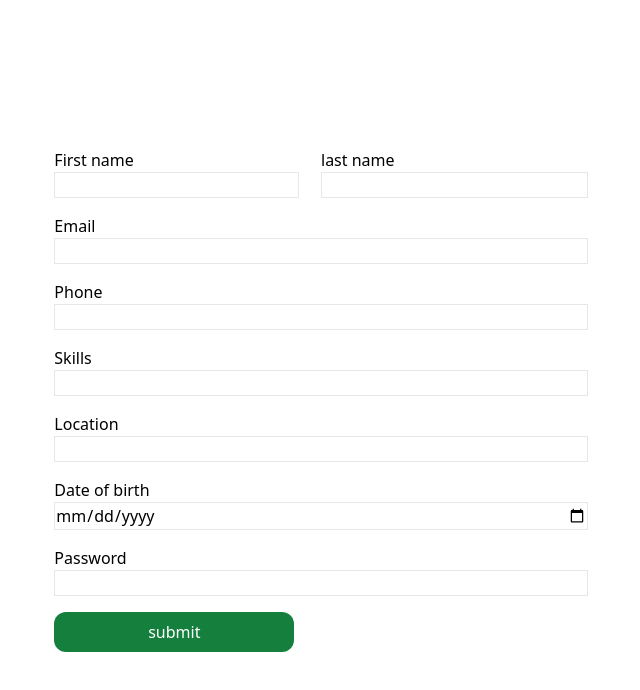
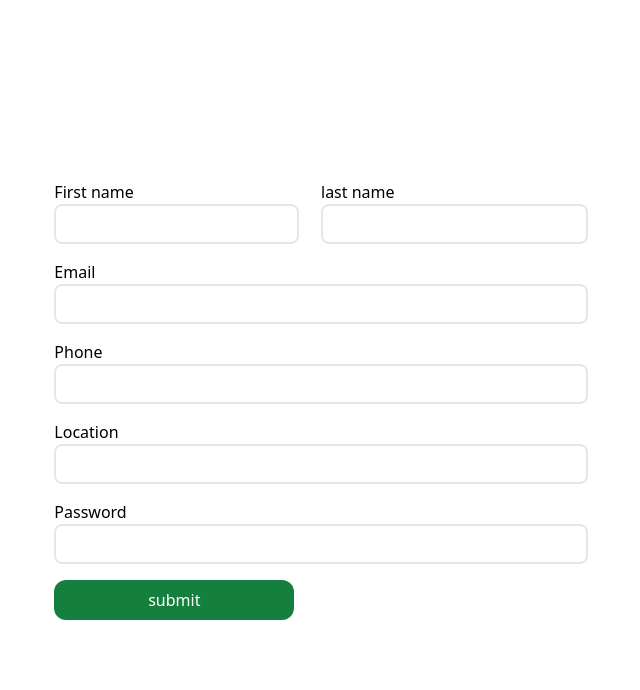
Before and after one commit to Kamau-ke/nextDoor-Jobs, a React (Vite) app: page / in a window 1280 px wide. Shown: the top 690 px of the page, without its empty margins (319-959 px from the left). Built offline with nearby package versions, Linux system fonts and the light colour scheme.

Commit message:
refined some pages

```diff
--- a/src/App.jsx
+++ b/src/App.jsx
@@ -3,7 +3,7 @@ import Navbar from './components/Navbar'
 import JobCard from './components/JobCard'
 
 import MainSection from './components/MainSection'
-import JobApplication from './JobApplication'
+import JobApplication from './components/JobApplication'
 
 function App() {
 
--- a/src/JobApplication.jsx
+++ b/src/components/JobApplication.jsx
@@ -1,7 +1,7 @@
 import React from 'react'
 import { FontAwesomeIcon } from '@fortawesome/react-fontawesome'
 import { faDollarSign } from '@fortawesome/free-solid-svg-icons'
-import Button from './components/button'
+import Button from './button'
 function JobApplication() {
   return (
     <div className='overflow-x-hidden'>
@@ -37,7 +37,7 @@ function JobApplication() {
 
             <div className='border border-gray-300 rounded-3xl mt-8 mb-12 h-96'>
                 <h1 className='font-medium text-2xl p-4'>Cover Letter</h1>
-                <input type="text" className='border border-gray-300 rounded-2xl w-11/12 h-3/4 ml-12' />
+                <textarea  className='border border-gray-300 rounded-2xl w-11/12 h-3/4 ml-12' />
             </div>
 
             <div className='mb-12'>
--- a/src/pages/register.jsx
+++ b/src/pages/register.jsx
@@ -9,45 +9,38 @@ function Register() {
     <div className='flex w-full justify-between'>
     <div className='w-1/2'>
     <label htmlFor="name" className='block'>First name</label>
-    <input type="text" className='border border-gray-200 w-11/12'/>
+    <input type="text" className='border-2 border-gray-200 w-11/12 h-10 rounded-lg'/>
     </div>
 
     <div className=' w-1/2'>
     <label htmlFor="name" className='block'>last name</label>
-    <input type="text" className='border border-gray-200 w-full' />
+    <input type="text" className='border-2 border-gray-200 w-full h-10 rounded-lg' />
     </div>
 
     </div>
 
     <div>
       <label htmlFor="email" className='block'>Email</label>
-      <input type="text" className='border border-gray-200 w-full' />
+      <input type="text" className='border-2 border-gray-200 w-full h-10 rounded-lg' />
     </div>
 
 
     <div>
       <label htmlFor="phone"className='block' >Phone</label>
-      <input type="text" className='border border-gray-200 w-full'/>
+      <input type="text" className='border-2 border-gray-200 w-full h-10 rounded-lg'/>
     </div>
 
+
     <div>
-      <label htmlFor="skills" className='block'>Skills</label>
-      <input type="text" className='border border-gray-200 w-full'/>
+      <label htmlFor="Country" className='block'>Location</label>
+      <input type="text" className='border-2 border-gray-200 w-full h-10 rounded-lg'/>
     </div>
 
-    <div>
-      <label htmlFor="location" className='block'>Location</label>
-      <input type="text" className='border border-gray-200 w-full'/>
-    </div>
 
-    <div>
-      <label htmlFor="dob" className='block'>Date of birth</label>
-      <input type="date" className='border border-gray-200 w-full'/>
-    </div>
 
     <div>
       <label htmlFor="password" className='block'>Password</label>
-      <input type="password" className='border border-gray-200 w-full'/>
+      <input type="password" className='border-2 border-gray-200 w-full h-10 rounded-lg'/>
     </div>
 
     <Button text='submit' />
```
